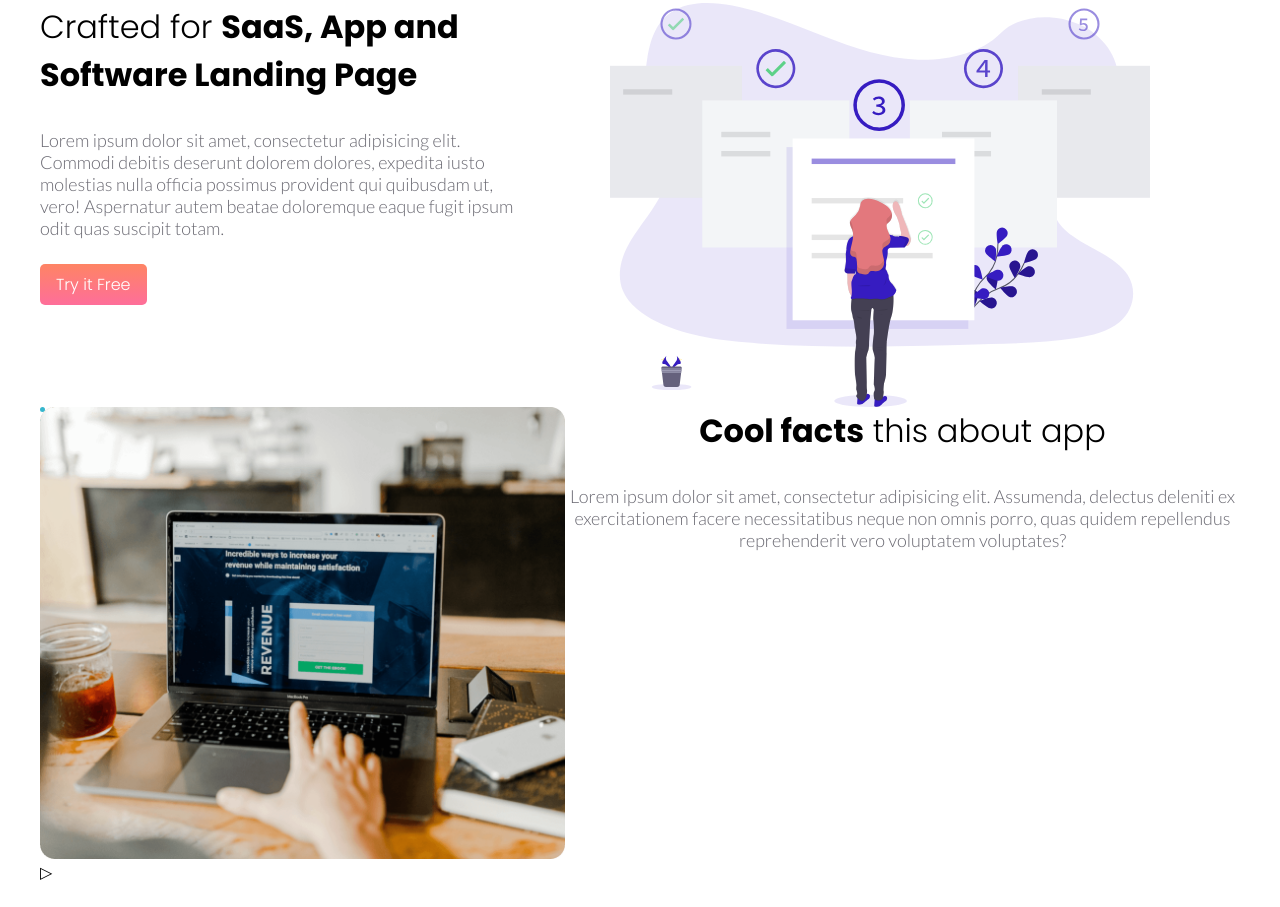
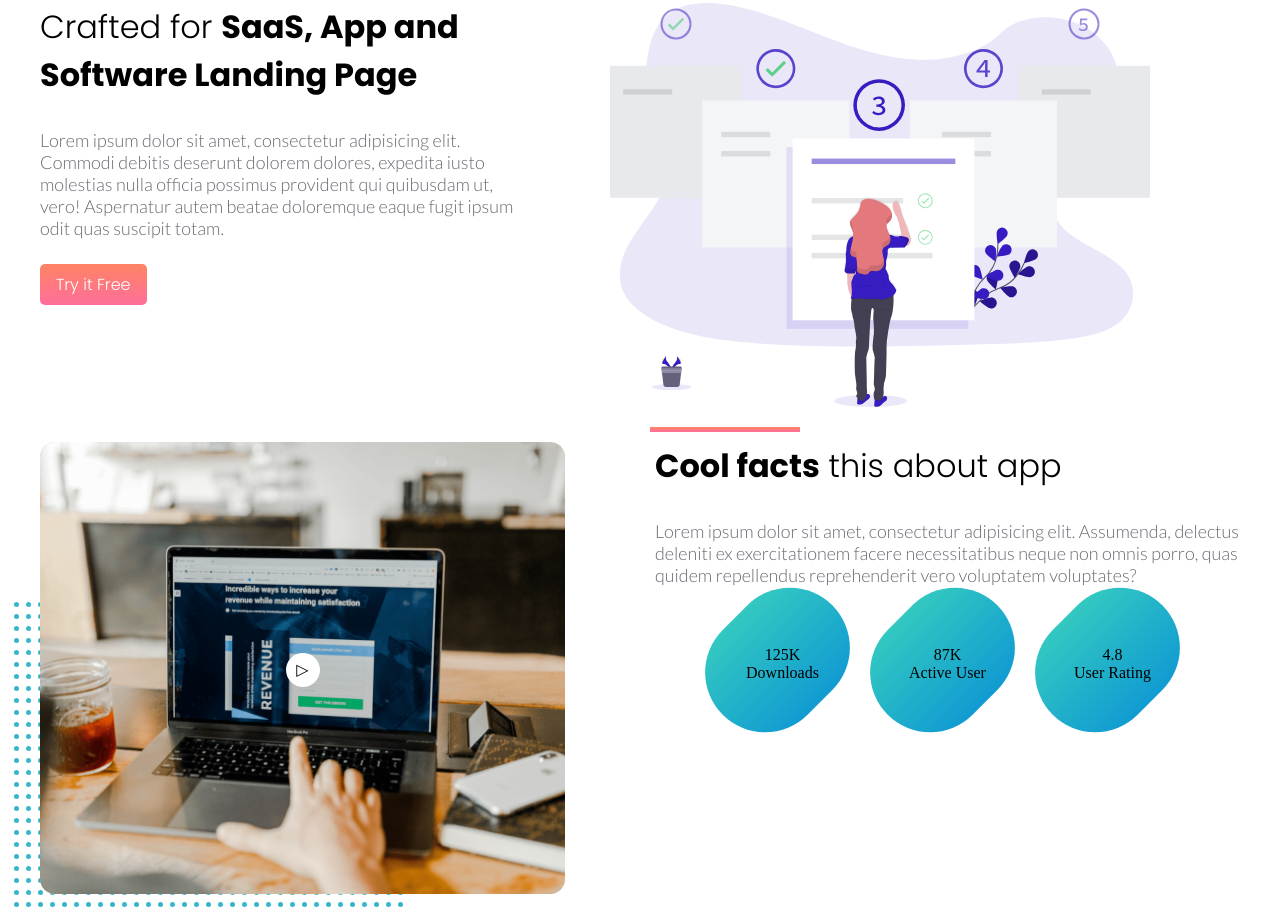
Before and after one commit to skr1pmen/Basic, a plain HTML site: page index.html in a window 1280 px wide. Shown: the part 2306-3213 px from the top of the page. Before the commit the page ends 3188 px from the top, so only its background shows below. Drawn offline with Linux system fonts and the light colour scheme.

Commit message:
about added

```diff
--- a/assets/css/style.css
+++ b/assets/css/style.css
@@ -181,7 +181,8 @@ a{
 .about_text .title_block:before{
     left: 16%;
 }
-.about_text .desc_cart{
+.about_text .desc_cart,
+.why_text .desc_cart{
     text-align: left;
     margin-bottom: 25px;
 }
@@ -190,6 +191,8 @@ a{
 }
 .why{
     display: flex;
+    gap: 90px;
+    margin-top: 35px;
 }
 .why_img{
     position: relative;
@@ -197,7 +200,58 @@ a{
 .dots{
     position: absolute;
     z-index: -2;
+    left: -5%;
+    bottom: -2%;
 }
 .desktop{
     width: 525px;
 }
+.why_img label{
+    position: absolute;
+    z-index: 2;
+    padding: 10px;
+    background: #fff;
+    border-radius: 50%;
+    width: 34px;
+    height: 34px;
+    display: flex;
+    justify-content: center;
+    align-items: center;
+    top: 50%;
+    left: 50%;
+    transform: translate(-50%, -50%);
+    cursor: pointer;
+}
+.why_text .title_block{
+    text-align: left;
+}
+.why_text{
+    position: relative;
+}
+.why_text .title_block:before{
+    left: 12%;
+}
+.bobs{
+    display: flex;
+    padding: 0 45px;
+    width: 100%;
+    justify-content: space-between;
+    position: relative;
+    margin-top: 60px;
+}
+.bob{
+    width: 100%;
+    text-align: center;
+}
+.bob:after{
+    content: "";
+    width: 155px;
+    height: 120px;
+    background: linear-gradient(#33c8c1, #119bd2);
+    display: block;
+    position: absolute;
+    z-index: -1;
+    top: -46px;
+    transform: rotate(-45deg);
+    border-radius: 150px;
+}
--- a/index.html
+++ b/index.html
@@ -107,7 +107,9 @@
                     <div class="title_block"><b>Cool facts</b> this about app</div>
                     <div class="desc_cart">Lorem ipsum dolor sit amet, consectetur adipisicing elit. Assumenda, delectus deleniti ex exercitationem facere necessitatibus neque non omnis porro, quas quidem repellendus reprehenderit vero voluptatem voluptates?</div>
                     <div class="bobs">
-
+                        <div class="bob">125K<p>Downloads</p></div>
+                        <div class="bob">87K<p>Active User</p></div>
+                        <div class="bob">4.8<p>User Rating</p></div>
                     </div>
                 </div>
             </div>
```
